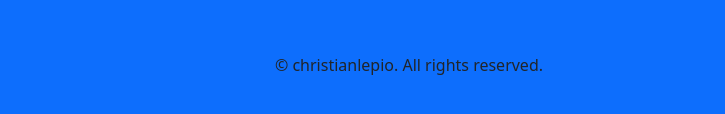
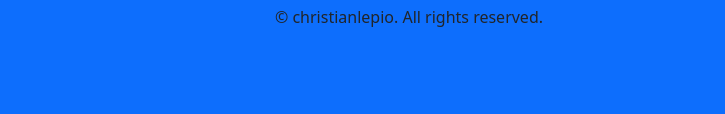
Before and after one commit to christianlepio/BatoBatoPick-js, a plain HTML site: page index.html in a window 1280 px wide. Shown: the part 576-690 px from the top of the page, without its empty margins (231-956 px from the left). Drawn offline with nearby package versions, Linux system fonts and the light colour scheme.

Commit message:
update footer

```diff
--- a/index.html
+++ b/index.html
@@ -32,7 +32,7 @@
             <div class="col-6 gbutt"><button class="btn btn-success" onclick="playAgain()">Play again</button></div>
         </div>
         <footer class="sticky-bottom foot">
-            <div class="row justify-content-center pt-5">
+            <div class="row justify-content-center">
                 <p class="text-center">&copy; christianlepio. All rights reserved.</p>
             </div>
         </footer>
```
